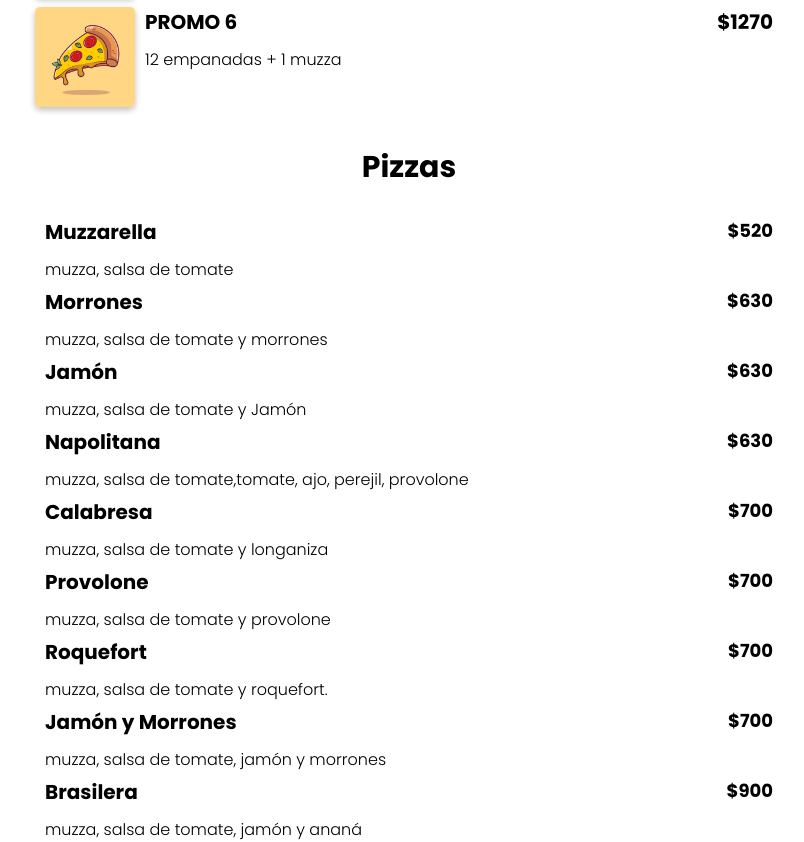
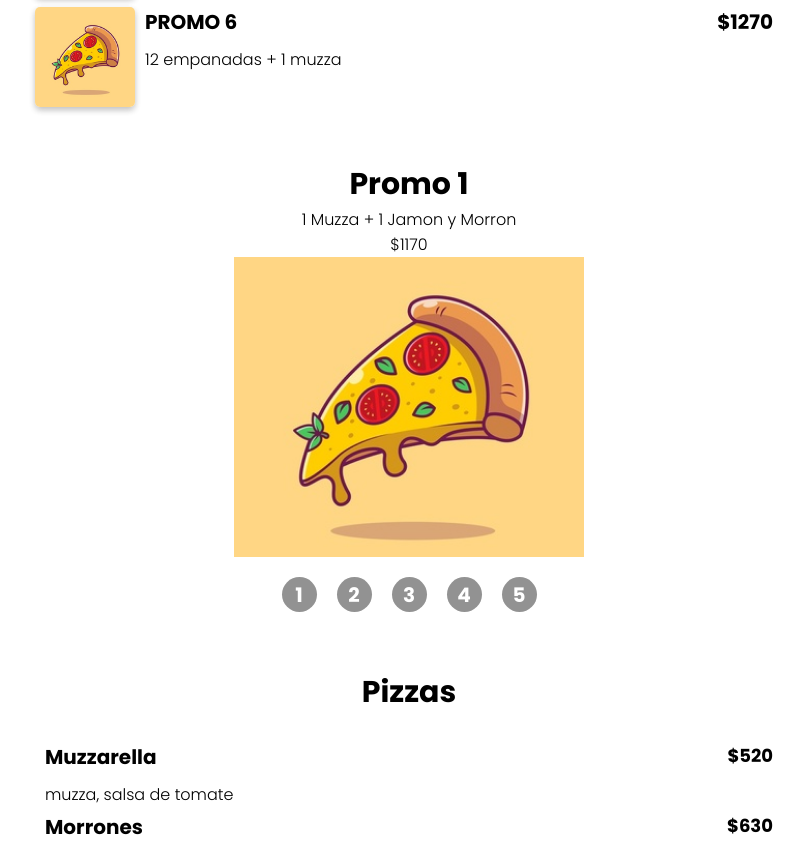
Before and after one commit to claudiodelkahez/menucito_stories, a plain HTML site: page index.html in a window 1280 px wide. Shown: the part 1294-2136 px from the top of the page, without its empty margins (231-1035 px from the left). Drawn offline with Linux system fonts and the light colour scheme.

Commit message:
Agregado el slider

```diff
--- a/index.html
+++ b/index.html
@@ -4,7 +4,7 @@
         <meta charset="UTF-8" />
         <meta http-equiv="X-UA-Compatible" content="IE=edge" />
         <meta name="viewport" content="width=device-width, initial-scale=1.0" />
-        <title>Menucito | E</title>
+        <title>Menucito</title>
         <link rel="stylesheet" href="./style.css" />
         <link rel="preconnect" href="https://fonts.googleapis.com" />
         <link rel="preconnect" href="https://fonts.gstatic.com" crossorigin />
@@ -42,6 +42,9 @@
                 <a href="#promociones">
                     <img src="./images/pizza.jpg" alt="" />
                     <p>Promociones</p></a
+                ><a href="#slider-id" >
+                    <img src="./images/pizza.jpg" alt="" />
+                    <p>Slider</p></a
                 >
                 <a href="#pizzas">
                     <img src="./images/pizza.jpg" alt="" />
@@ -167,6 +170,68 @@
 
                         <p>12 empanadas + 1 muzza</p>
                     </div>
+                </div>
+            </article>
+            <!-- Slider -->
+            <article>
+                <div  class="slider-container">
+                    <ul class="slider"  id="slider-id">
+                        <li id="slide1"><br>
+                            <h2>Promo 1</h2>
+                            <p>1 Muzza + 1 Jamon y Morron</p>
+                            <p>$1170</p>
+
+                            <img src="./images/pizza.jpg" alt="" />
+                        </li>
+                        <li id="slide2"><br>
+                            <h2>Promo 2</h2>
+                            <p>1 Muzza + 1 Napolitana</p>
+                            <p>$1100</p>
+                            <img src="./images/instagram.png" alt="" />
+                        </li>
+                        <li id="slide3"><br>
+                            <h2>Promo 3</h2>
+                            <p> Muzza + 6 empanadas</p>
+                            <p>$930</p>
+
+                          <img src="./images/facebook.png" alt="" />
+                        </li>
+                        <li id="slide4"><br>
+                            <h2>Promo 4</h2>
+                            <p>2 Muzzas + 6 empanadas</p>
+                            <p>$1450</p>
+
+                            <img src="./images/arrow_back_ios_black_24dp (1).svg" alt="" />
+                        </li>
+                            <li id="slide5"><br>
+                                <h2>PROMO 5</h2>
+                            <p>3 Muzzarellas</p>
+                            <p>$1500</p>
+
+                            <img src="./images/pizza.jpg" alt="" />
+                        </li>
+                    </ul>
+
+                    <ul class="menu">
+                        <li>
+                            <a href="#slide1">1</a>
+                        </li>
+                        <li>
+                            <a href="#slide2">2</a>
+                        </li>
+                        <li>
+                            <a href="#slide3">3</a>
+                        </li>
+                        <li>
+                            <a href="#slide4">4</a>
+                        </li>
+                        <li>
+                            <a href="#slide5">5</a>
+                        </li>
+
+                    </ul>
+                </div>
+
                 </div>
             </article>
             <!-- Pizzas -->
--- a/style.css
+++ b/style.css
@@ -12,7 +12,10 @@ html {
 ::-webkit-scrollbar {
     display: none;
 }
-
+ul,
+li {
+    list-style: none;
+}
 body {
     scroll-padding: 50px 0 0 0;
     display: flex;
@@ -53,6 +56,7 @@ header img {
 .stories-container {
     height: 100px;
     max-width: 100%;
+    z-index: 9999;
     display: flex;
     justify-content: center;
     flex-direction: row;
@@ -116,6 +120,74 @@ header img {
     color: #222;
 }
 /*  <-- </Stories> -->  */
+/*  <-- <slider> -->  */
+
+.slider-container {
+    margin: auto;
+    width: 100%;
+    height: 100%;
+    max-width: 350px;
+    padding-top: 2rem;
+}
+ul.slider {
+    position: relative;
+    width: 100%;
+    max-width: 350px;
+    height: 410px;
+    font-size: 1.6rem;
+}
+ul.slider li {
+    position: absolute;
+    left: 0;
+    top: 0;
+    opacity: 0;
+    width: inherit;
+    height: inherit;
+    background: rgb(255, 255, 255);
+    transition: opacity 0.2s;
+}
+ul.slider h2 {
+    font-size: 3rem;
+    text-align: center;
+}
+ul.slider p {
+    text-align: center;
+}
+ul.slider img {
+    width: 100%;
+    height: 300px;
+    max-width: 350px;
+    object-fit: cover;
+}
+
+ul.slider li:first-child {
+    opacity: 1;
+}
+ul.slider li:target {
+    opacity: 1;
+}
+.menu {
+    display: flex;
+    justify-content: center;
+    padding: 2rem 1rem;
+}
+.menu li {
+    display: flex;
+    justify-content: center;
+    align-items: center;
+    background: rgb(146, 146, 146);
+    height: 35px;
+    width: 35px;
+    border-radius: 50%;
+    margin: 1rem;
+    font-size: 2rem;
+    font-weight: bold;
+}
+.menu li a,
+a:focus,
+a:visited {
+    color: #fff;
+}
 
 /*  <-- <Products> -->  */
 .product-container {
@@ -339,8 +411,6 @@ footer h2 {
 }
 
 @media screen and (min-width: 1024px) {
-
-
     .product-container {
         max-width: 60%;
     }
@@ -366,11 +436,9 @@ footer h2 {
     }
     .flecha-izquierda {
         display: none;
-
     }
 
     .flecha-derecha {
         display: none;
     }
-
 }
```
